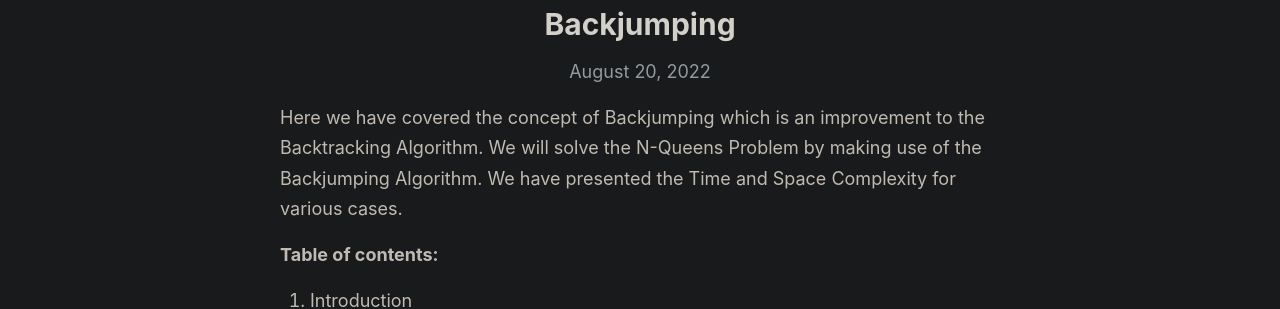
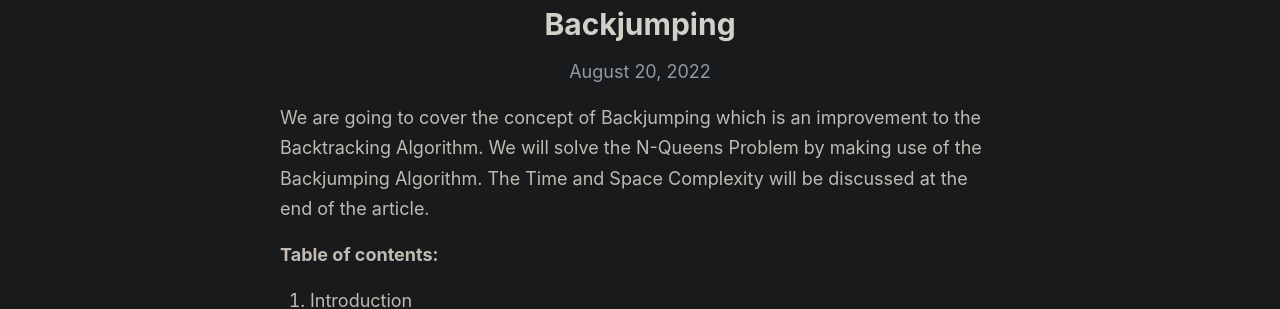
Before and after one commit to mr-chew/mr-chew.github.io, a Jekyll site: the page built from index.html, in a window 1280 px wide and 900 px high. Shown: the part 135-444 px from the top of the window. Built offline with Jekyll 4.4.1, drawn with Linux system fonts in a browser that asks for light colours; the list of posts is cut into pages by our own code.

Commit message:
correct grammar

```diff
--- a/_posts/2022-8-20-Backjumping.md
+++ b/_posts/2022-8-20-Backjumping.md
@@ -4,7 +4,7 @@ title:  Backjumping
 categories: [Backtracking]
 ---
 
-Here we have covered the concept of Backjumping which is an improvement to the Backtracking Algorithm. We will solve the N-Queens Problem by making use of the Backjumping Algorithm. We have presented the Time and Space Complexity for various cases.
+We are going to cover the concept of Backjumping which is an improvement to the Backtracking Algorithm. We will solve the N-Queens Problem by making use of the Backjumping Algorithm. The Time and Space Complexity will be discussed at the end of the article.
 
 **Table of contents:**
 
```
